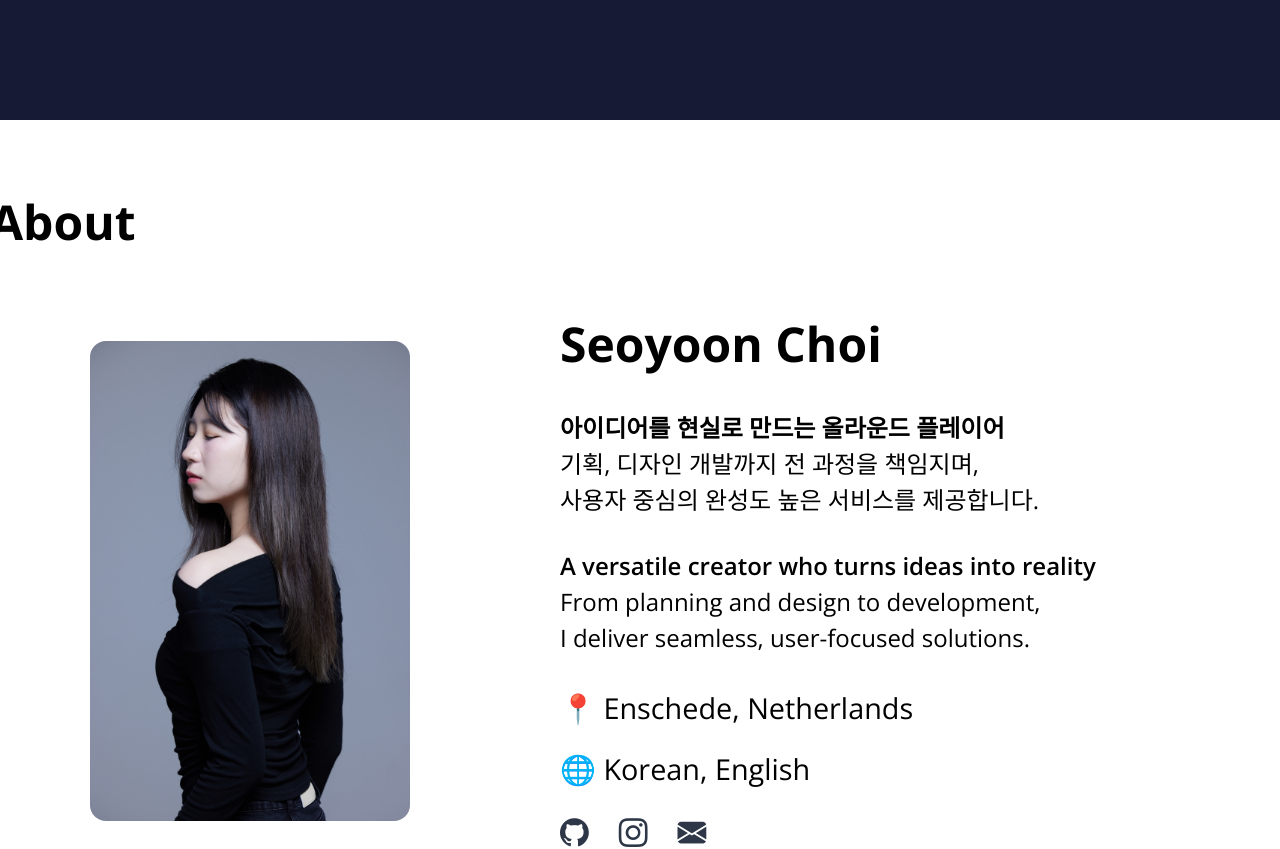
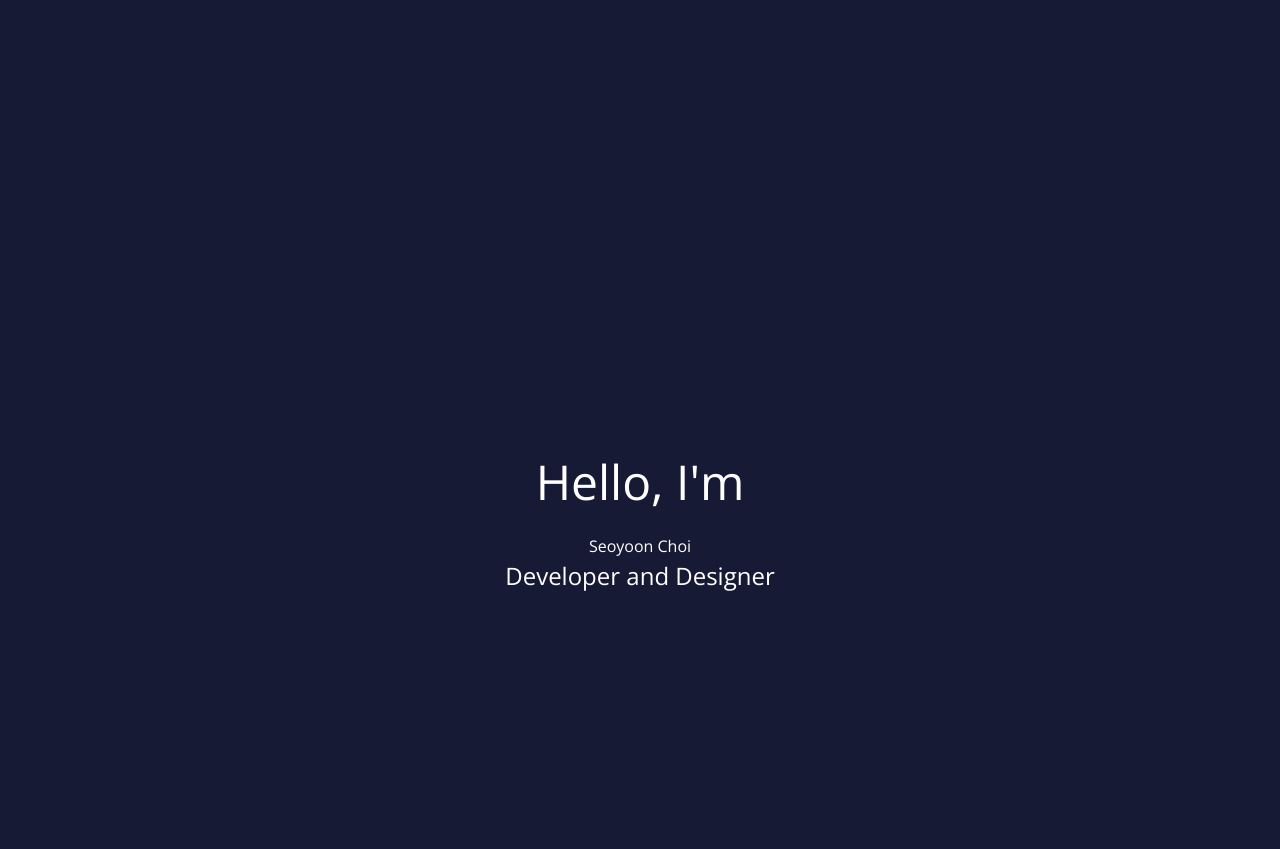
Before and after one commit to DevNoteKeeper/Portfolio, a Vue app: page / in a window 1280 px wide. Shown: the part 760-1609 px from the top of the page. Built offline with nearby package versions, Linux system fonts and the light colour scheme; no server answers; the database is empty.

Commit message:
create home

```diff
--- a/src/App.vue
+++ b/src/App.vue
@@ -4,6 +4,7 @@
     <div class="main-container">
       <router-view />
       <template v-if="!['/projects', '/project-upload'].includes($route.path)">
+        <HomeSection id="home" />
         <AboutSection id="about" />
         <StackSection id="stack" />
         <Project id="project" />
@@ -18,6 +19,7 @@
 
 <script>
 import HeaderComponent from '@/components/Header.vue';
+import HomeSection from "@/section/Home.vue";
 import AboutSection from "@/section/About.vue";
 import StackSection from "@/section/Stack.vue";
 import Project from "@/section/Project.vue";
@@ -29,6 +31,7 @@ export default {
   name: 'App',
   components: {
     HeaderComponent,
+    HomeSection,
     AboutSection,
     StackSection,
     Project,
--- a/src/components/Header.vue
+++ b/src/components/Header.vue
@@ -7,7 +7,7 @@
 
       <nav>
         <ul class="nav-list">
-          <li><router-link to="/" class="nav-item" exact-active-class="active">Home</router-link></li>
+          <li><a href="#home" class="nav-item" exact-active-class="active">Home</a></li>
           <li><a href="#about" class="nav-item" exact-active-class="active">About</a></li>
           <li><a href="#stack" class="nav-item" exact-active-class="active">Stack</a></li>
           <li><a href="#project" class="nav-item" exact-active-class="active">Project</a></li>
```
